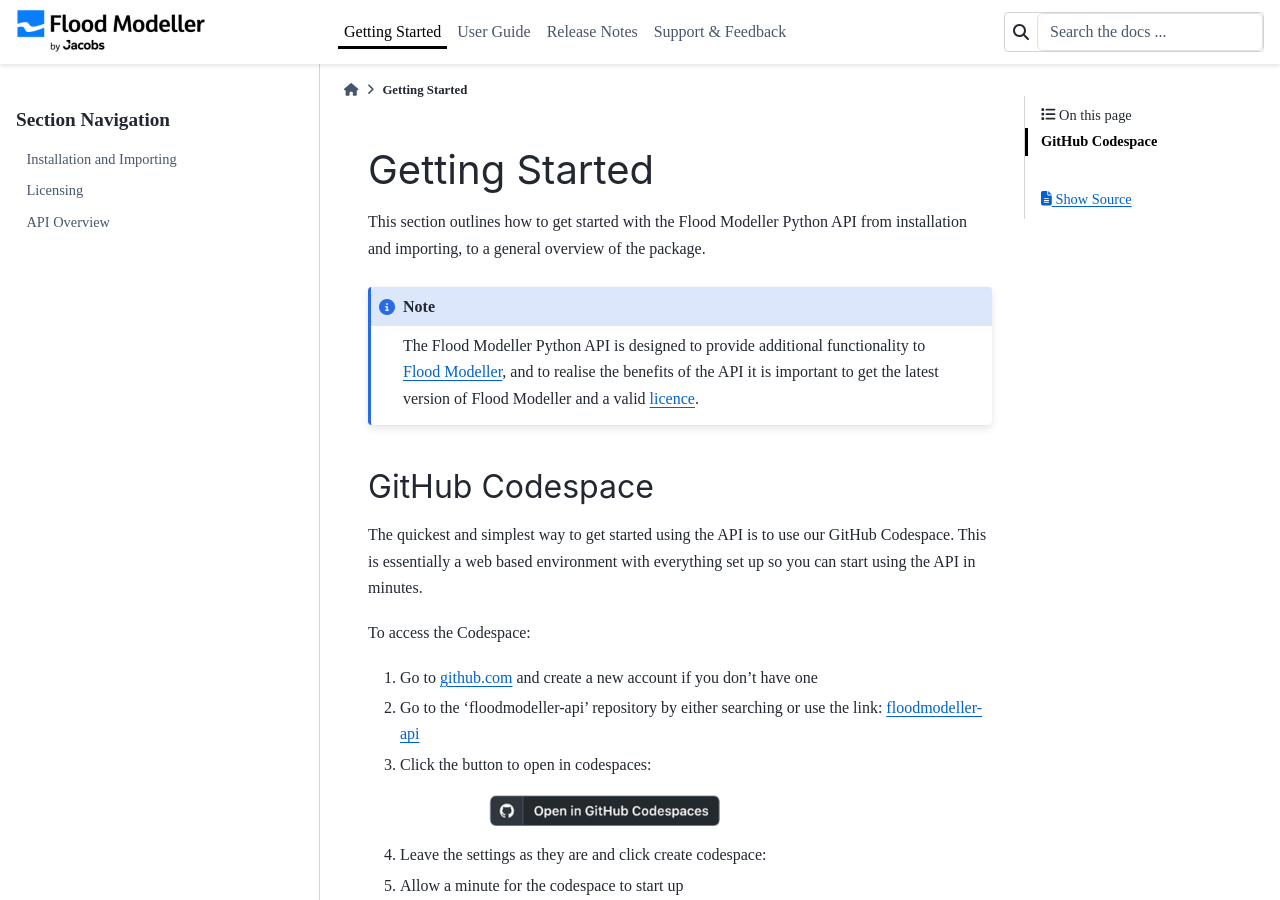
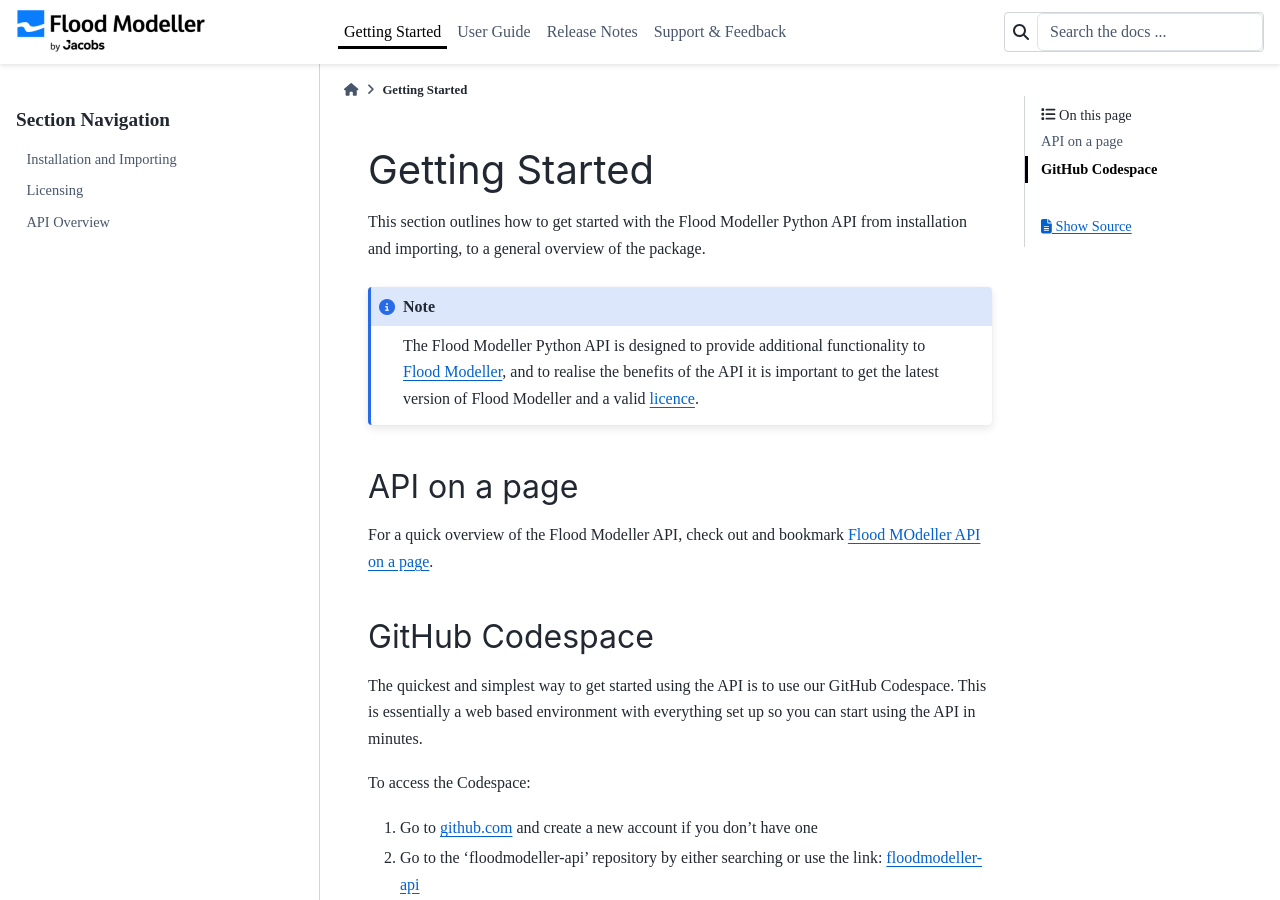
Before and after one commit to People-Places-Solutions/floodmodeller-api, a Sphinx documentation site: the page built from docs/source/getting_started/index.rst, in a window 1280 px wide and 900 px high. Built offline with Sphinx 7.4.7 and the PyData theme 0.15.4, drawn with Linux system fonts in a browser that asks for light colours; some web fonts are replaced.

Commit message:
sphinx integration

```diff
--- a/docs/source/conf.py
+++ b/docs/source/conf.py
@@ -101,6 +101,7 @@
 # so a file named "default.css" will overwrite the builtin "default.css".
 html_static_path = ["_static"]
 html_css_files = ["fmapi.css"]
+html_extra_path = ["on_a_page"]
 
 
 def setup(app):
--- a/docs/source/getting_started/index.rst
+++ b/docs/source/getting_started/index.rst
@@ -7,6 +7,13 @@
 
    The Flood Modeller Python API is designed to provide additional functionality to `Flood Modeller <https://www.floodmodeller.com/>`_, and to
    realise the benefits of the API it is important to get the latest version of Flood Modeller and a valid `licence <https://www.floodmodeller.com/pricing>`_.
+
+API on a page
+----------------
+
+.. raw:: html
+
+   For a quick overview of the Flood Modeller API, check out and bookmark <a href="../on_a_page.html" target="_blank" rel="noopener noreferrer">Flood MOdeller API on a page</a>.
 
 GitHub Codespace
 -----------------
--- a/docs/source/on_a_page/script.js
+++ b/docs/source/on_a_page/on_a_page.js
@@ -1,4 +1,4 @@
-fetch('snippets.json')
+fetch('on_a_page_snippets.json')
     .then(response => response.json())
     .then(snippets => {
         const codeGrid = document.getElementById('codeGrid');
@@ -89,7 +89,7 @@
 
     navigator.clipboard.writeText(codeText).then(() => {
         const originalSrc = icon.src;
-        icon.src = "../_static/tick-icon.png";
+        icon.src = "_static/tick-icon.png";
         setTimeout(() => icon.src = originalSrc, 1500);
     }).catch(err => {
         console.error('Copy failed', err);
--- a/docs/source/on_a_page/snippets.json
+++ b/docs/source/on_a_page/on_a_page_snippets.json
@@ -10,8 +10,8 @@
         "size": "m"
     },
     {
-        "title": "Basic print statement",
-        "code": "print(\"Hello, Flood Modeller!\")",
+        "title": "Calculate the minimum level of a section",
+        "code": "section = dat.sections[\"unit_001\"]\nminimum_level = section.data.Y.min()",
         "size": "s"
     },
     {
```
Also changed, not shown: docs/source/on_a_page/on_a_page.html (renamed from docs/source/on_a_page/index.html, +4 -4 lines), docs/source/on_a_page/on_a_page.css (renamed from docs/source/on_a_page/styles.css).
